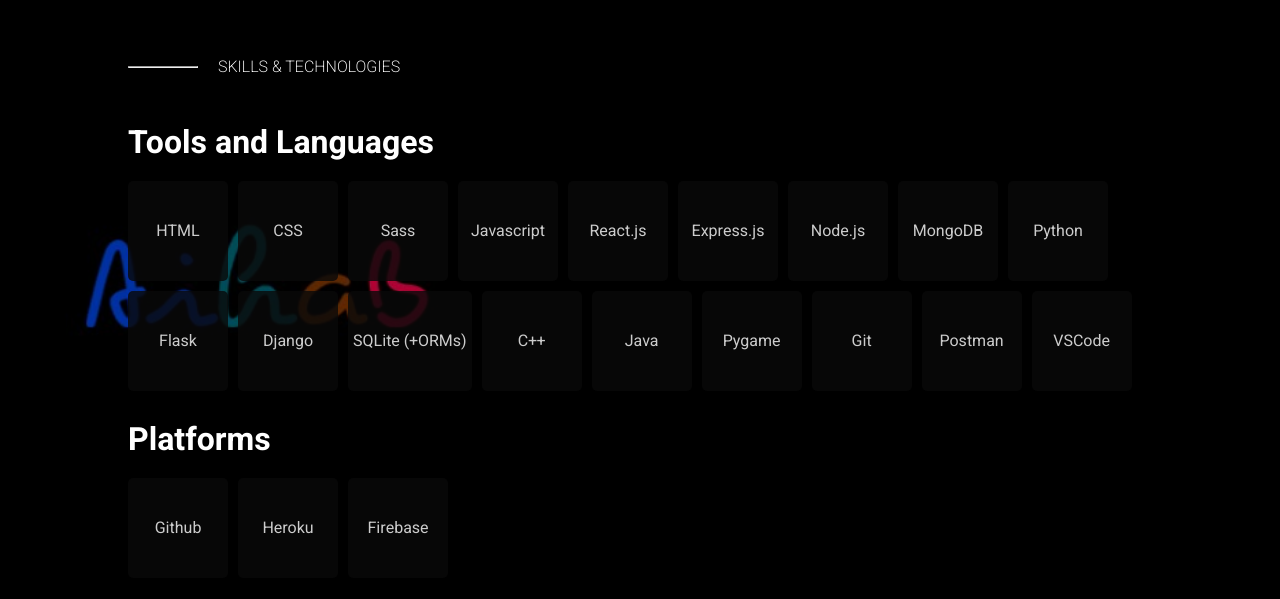
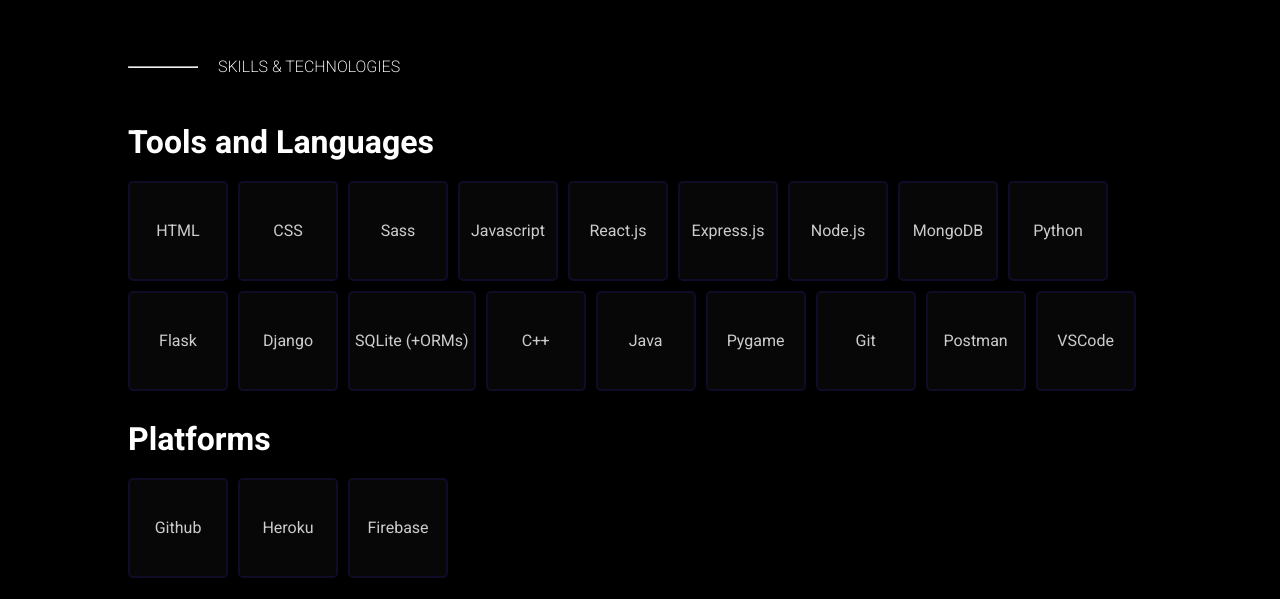
Before and after one commit to Aihab1/Portfolio-v2, a Gatsby site: page / in a window 1280 px wide. Shown: the part 1681-2280 px from the top of the page. Built offline with nearby package versions, Linux system fonts and the light colour scheme; Gatsby itself is replaced by a stand-in of ours.

Commit message:
Changed theme

```diff
--- a/src/components/common/Skill/skill.module.css
+++ b/src/components/common/Skill/skill.module.css
@@ -13,8 +13,10 @@
     opacity: 0.8;
     border-radius: 5px;
     cursor: default;
+    border: 2px solid #120F30;
 }
 
 .skill:hover {
     opacity: 0.9;
+    border: 2px solid #4568DC;
 }
--- a/src/components/landing/About/about.module.css
+++ b/src/components/landing/About/about.module.css
@@ -114,11 +114,11 @@
   position: absolute;
   width: 100%;
   height: 100%;
-  background-image: url('../../../assets/images/portfolio-v2.jpg');
+  /* background-image: url('../../../assets/images/portfolio-v2.jpg');
   background-repeat: no-repeat;
-  background-size: contain;
+  background-size: contain; */
   top: 0;
-  left: 0;
+  left: 50%;
   z-index: -1;
   transform: rotate(0deg);
 }
--- a/src/components/landing/Description/description.module.css
+++ b/src/components/landing/Description/description.module.css
@@ -48,7 +48,7 @@
   top: 50%;
   transform: translateY(-50%);
   right: 0;
-  background: linear-gradient(to left, #004E9A 10%, #080742 80%, #000000);
+  background: linear-gradient(to left, #4568DC,#120F30);
   width: 0;
   height: 100%;
   z-index: -1;
```
Also changed, not shown: src/assets/images/gradientbackground.jpg (added).
